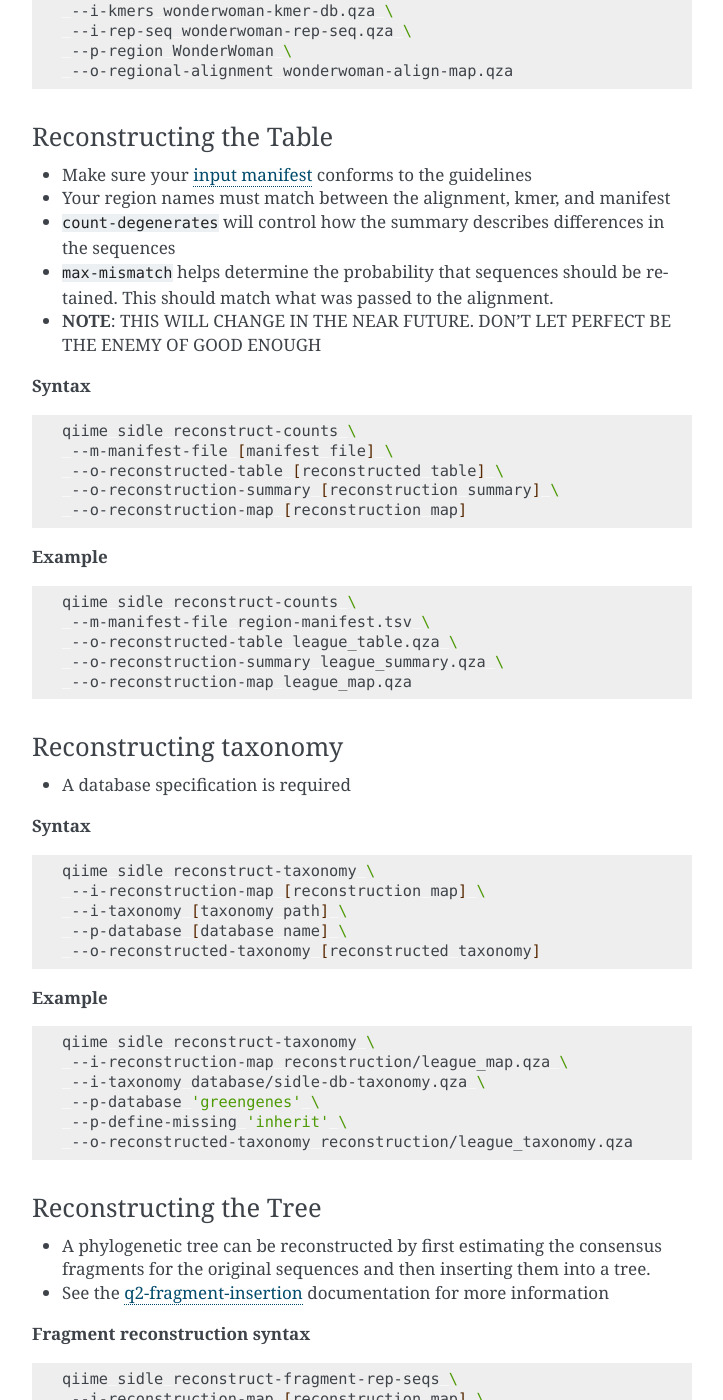
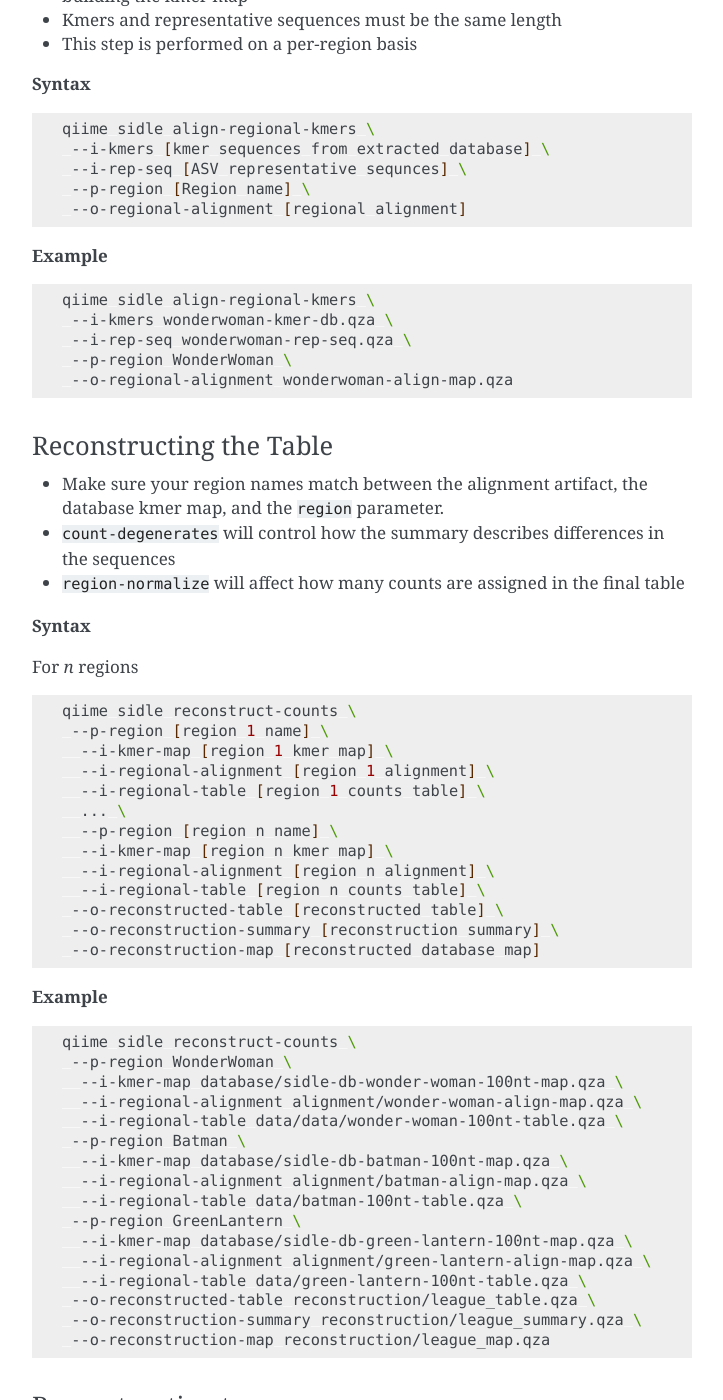
Before and after one commit to jwdebelius/q2-sidle, a Sphinx documentation site: the page built from docs/source/reconstruction.rst, in a window 1280 px wide and 1400 px high, scrolled down 6544 px. Shown: the whole window, without its empty margins (388-1111 px from the left). Built offline with Sphinx 7.4.7, drawn with Linux system fonts in a browser that asks for light colours; pages that are not in the unit, such as notebooks, are missing from menus; some of the changed text lies outside the part shown.

Commit message:
updates reconstruction

```diff
--- a/docs/source/reconstruction.rst
+++ b/docs/source/reconstruction.rst
@@ -3,17 +3,29 @@ Sequence Reconstruction
 
 The core of the SMURF algorithm is based on the kmer-based reconstruction of short regions into a full-length framework. Within Sidle, there are two steps in database reconstruction. First, ASVs are aligned on a regional basis to generate the local kmer-based alignment. Then, the full collection of sequences is assembled into a reconstructed table of counts. For this example, we’ll work with a small, entirely artifical subset of samples that are designed to run quickly.
 
-You can get the tutorial data `here`_ or by running
+If you've already done the database tutorial, make sure that you're in the ``sidle_tutorial`` directory.
 
 .. code-block:: bash
 
-    mkdir -p sidle_tutorial/alignment
-    cd sidle_tutorial
+	pwd
 
-    wget https://github.com/jwdebelius/q2-sidle/blob/main/docs/tutorial_data/data.tgz
-    tar -xzf data.tgz
+If you're new to the tutorial, you can make a new tutorila directory by running
 
-    wget https://github.com/jwdebelius/q2-sidle/blob/main/docs/tutorial_data/manifest.txt
+.. code-block:: bash
+
+	mkdir -p sidle_tutorial
+	cd sidle-tutorial
+
+Next, you will need to get the tutorial data. You will need to download three sets of files: the sequencing data, the alignments, and the reconstruction files.
+
+.. code-block::bash
+
+	wget https://github.com/jwdebelius/q2-sidle/raw/main/docs/tutorial_data/data.zip
+	unzip data.zip
+	wget https://github.com/jwdebelius/q2-sidle/raw/main/docs/tutorial_data/alignment.zip
+	unzip alignment.zip
+	wget https://github.com/jwdebelius/q2-sidle/raw/main/docs/tutorial_data/reconstruction.zip
+	unzip reconstruction.zip
 
 
 If you have not run the database tutorial, you will also want to get the
@@ -45,9 +57,9 @@ This will output an alignment file and any ASV sequences which wouldn't be align
 
 Optionally, you can also modify parameters for the number of basepairs that differ between the reference and representative sequences (``--p-max-mismatch``); the original paper uses a mismatch of 2 with 130nt sequences.
 
-You may find that if you have longer kmers, you might want to increase this parameter accordingly. A lower (more stringent) value will increase the number of discarded sequences, while a higher number may mean your matches are lower quality.
+You may find that if you have longer kmers, you might want to increase this parameter accordingly. A lower (more stringent) value will increase the number of discarded sequences, while a higher number may mean your matches are lower quality. You may find that if you have longer kmers, you may want to increase this parameter accordingly. A lower (more stringent) value will increase the number of discarded sequences, a higher number may mean your matches are lower quality.
 
-Using the same parameters, you will need need to align the other two regions.
+Using the same parameters, you will need to align the other two regions.
 
 .. code-block:: bash
 
@@ -60,7 +72,7 @@ Using the same parameters, you will need need to align the other two regions.
 	qiime sidle align-regional-kmers \
 	 --i-kmers alignment/green-lantern-kmer-db.qza \
 	 --i-rep-seq table/green-lantern-rep-seq.qza \
-	 --p-region Green-Lantern \
+	 --p-region GreenLantern \
 	 --o-regional-alignment alignment/green-lantern-align-map.qza
 
 Now, you have all three local alignments prepared, you're ready to
@@ -91,7 +103,7 @@ Now, let’s reconstruct the table, using the default settings.**
       --i-kmer-map database/sidle-db-batman-100nt-map.qza \
       --i-regional-alignment alignment/batman-align-map.qza \
       --i-regional-table data/batman-100nt-table.qza \
-     --p-region Green-Lantern \
+     --p-region GreenLantern \
       --i-kmer-map database/sidle-db-batman-100nt-map.qza \
       --i-regional-alignment alignment/green-lantern-align-map.qza \
 	  --i-regional-table data/green-lantern-100nt-table.qza \
@@ -198,22 +210,30 @@ So, our first step is to reconstruct the consensus fragments from sequences that
       --i-regional-alignment alignment/wonder-woman-align-map.qza \
      --p-region Batman \
       --i-regional-alignment alignment/batman-align-map.qza \
-     --p-region Green-Lantern \
+     --p-region GreenLantern \
       --i-regional-alignment alignment/green-lantern-align-map.qza \
      --i-reconstruction-map reconstruction/league_map.qza \
      --i-reconstruction-summary reconstruction/league_summary.qza \
      --i-aligned-sequences database/sidle-db-aligned-sequences.qza \
      --o-representative-fragments reconstruction/league-rep-seq-fragments.qza
 
-We can then insert the sequences into the reference tree.
+We can then insert the sequences into the reference tree. Let's first get the reference tree.
 
 .. code-block:: shell
 
-    qiime fragment-insertion sepp \
-     --i-representative-sequences reconstruction/league-rep-seq-fragments.qza \
-     --i-reference-database ../../../medda-bench/simulations/refs/greengenes/sepp-refs-gg-13-8.qza \
-     --o-tree reconstruction/league-tree.qza \
-     --o-placements reconstruction/league-placements.qza
+	wget \
+	 -O "sepp-refs-gg-13-8.qza" \
+	 "https://data.qiime2.org/2020.11/common/sepp-refs-gg-13-8.qza"
+
+Then, we'll do the fragment insertion.
+
+.. code-block:: shell
+
+	qiime fragment-insertion sepp \
+	 --i-representative-sequences reconstruction/league-rep-seq-fragments.qza \
+	 --i-reference-database sepp-refs-gg-13-8.qza \
+	 --o-tree reconstruction/league-tree.qza \
+	 --o-placements reconstruction/league-placements.qza
 
 Now, you're ready to analyze your data.
 
@@ -255,31 +275,50 @@ Regional Alignment Commands
 Reconstructing the Table
 ++++++++++++++++++++++++
 
-* Make sure your :ref:`input manifest <Table Reconstruction>` conforms to the guidelines
-* Your region names must  match between the alignment, kmer, and manifest
+* Make sure your region names match between the alignment artifact, the database kmer map, and the ``region`` parameter.
 * ``count-degenerates`` will control how the summary describes differences in the sequences
-* ``max-mismatch`` helps determine the probability that sequences should be retained. This should match what was passed to the alignment.
-* **NOTE**: THIS WILL CHANGE IN THE NEAR FUTURE. DON'T LET PERFECT BE THE ENEMY OF GOOD ENOUGH
+* ``region-normalize`` will affect how many counts are assigned in the final table
 
 **Syntax**
+
+For *n* regions
 
 .. code-block:: bash
 
 	qiime sidle reconstruct-counts \
-	 --m-manifest-file [manifest file] \
+	 --p-region [region 1 name] \
+	  --i-kmer-map [region 1 kmer map] \
+	  --i-regional-alignment [region 1 alignment] \
+	  --i-regional-table [region 1 counts table] \
+	  ... \
+	  --p-region [region n name] \
+	  --i-kmer-map [region n kmer map] \
+	  --i-regional-alignment [region n alignment] \
+	  --i-regional-table [region n counts table] \
 	 --o-reconstructed-table [reconstructed table] \
 	 --o-reconstruction-summary [reconstruction summary] \
-	 --o-reconstruction-map [reconstruction map]
+	 --o-reconstruction-map [reconstructed database map]
 
 **Example**
 
 .. code-block:: bash
 
 	qiime sidle reconstruct-counts \
-	 --m-manifest-file region-manifest.tsv \
-	 --o-reconstructed-table league_table.qza \
-	 --o-reconstruction-summary league_summary.qza \
-	 --o-reconstruction-map league_map.qza
+	 --p-region WonderWoman \
+	  --i-kmer-map database/sidle-db-wonder-woman-100nt-map.qza \
+	  --i-regional-alignment alignment/wonder-woman-align-map.qza \
+	  --i-regional-table data/data/wonder-woman-100nt-table.qza \
+	 --p-region Batman \
+	  --i-kmer-map database/sidle-db-batman-100nt-map.qza \
+	  --i-regional-alignment alignment/batman-align-map.qza \
+	  --i-regional-table data/batman-100nt-table.qza \
+	 --p-region GreenLantern \
+	  --i-kmer-map database/sidle-db-green-lantern-100nt-map.qza \
+	  --i-regional-alignment alignment/green-lantern-align-map.qza \
+	  --i-regional-table data/green-lantern-100nt-table.qza \
+	 --o-reconstructed-table reconstruction/league_table.qza \
+	 --o-reconstruction-summary reconstruction/league_summary.qza \
+	 --o-reconstruction-map reconstruction/league_map.qza
 
 Reconstructing taxonomy
 +++++++++++++++++++++++
```
Also changed, not shown: 2 other files.
